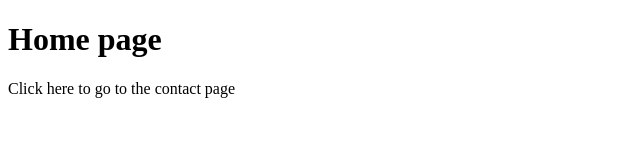
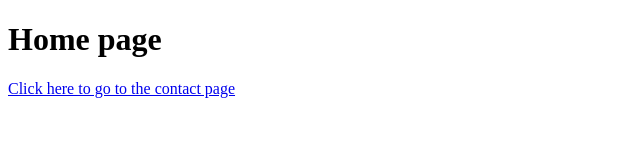
Before and after one commit to marleydoughty/prep-91621-code-solutions, a website: page prep-html-links/index.html in a window 1280 px wide. Shown: the whole page, without its empty margins (0-640 px from the left). Drawn offline with Linux system fonts and the light colour scheme.

Commit message:
completed prep-html-links

```diff
--- a/prep-html-links/index.html
+++ b/prep-html-links/index.html
@@ -7,6 +7,6 @@
 </head>
 <body>
   <h1>Home page</h1>
-  <div>Click here to go to the contact page</div>
+  <div><a href="contact-us/contact-us.html">Click here to go to the contact page</a></div>
 </body>
 </html>
```
Also changed, not shown: prep-html-links/contact-us/contact-us.html (+1 -1 lines).
